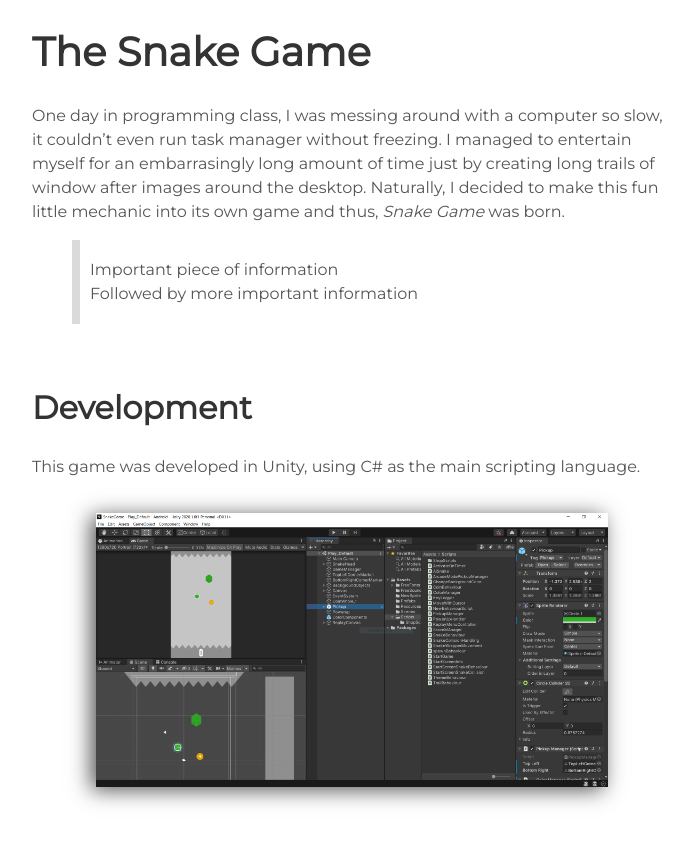
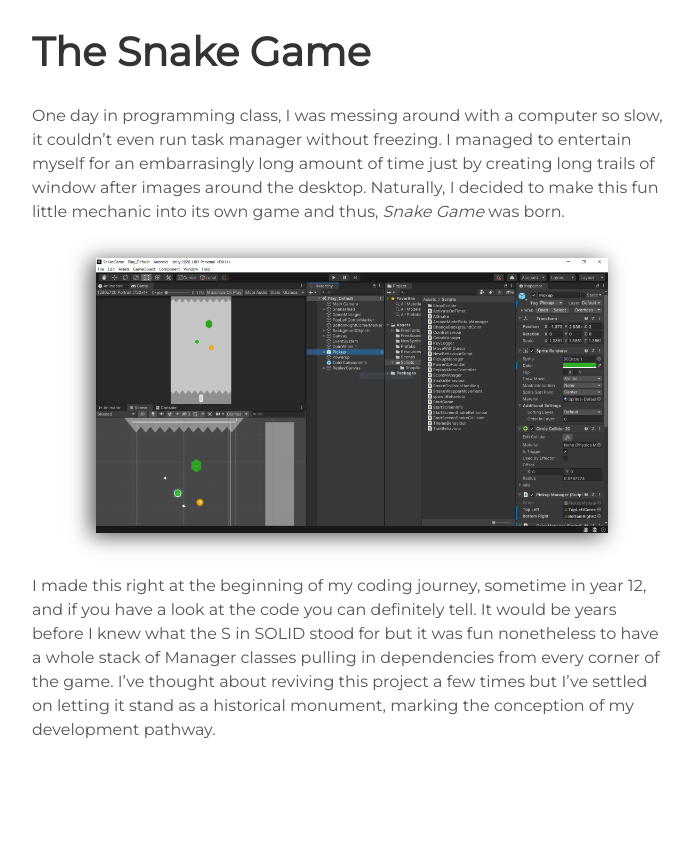
Before and after one commit to ThatRandomCoderNZ/githubPage, a Jekyll site: the page built from _projects/SnakeGame.md, in a window 1280 px wide and 900 px high, scrolled down 746 px. Shown: the top 844 px of the window, without its empty margins (288-981 px from the left). Built offline with Jekyll 4.4.1, drawn with Linux system fonts in a browser that asks for light colours.

Commit message:
added new pages

```diff
--- a/_projects/SnakeGame.md
+++ b/_projects/SnakeGame.md
@@ -13,13 +13,6 @@ The Snake Game
 
 One day in programming class, I was messing around with a computer so slow, it couldn't even run task manager without freezing. I managed to entertain myself for an embarrasingly long amount of time just by creating long trails of window after images around the desktop. Naturally, I decided to make this fun little mechanic into its own game and thus, *Snake Game* was born.
 
->Important piece of information
->Followed by more important information
+![Snake Screenshot](../assets/img/SnakeGameEditor.PNG)
 
-
-Development
----
-
-This game was developed in Unity, using C# as the main scripting language.
-
-![Snake Screenshot](../assets/img/SnakeGameEditor.PNG)
+I made this right at the beginning of my coding journey, sometime in year 12, and if you have a look at the code you can definitely tell. It would be years before I knew what the S in SOLID stood for but it was fun nonetheless to have a whole stack of Manager classes pulling in dependencies from every corner of the game. I’ve thought about reviving this project a few times but I’ve settled on letting it stand as a historical monument, marking the conception of my development pathway.
```
Also changed, not shown: _projects/HelloWorld.md (+9 -0 lines), _projects/KiwiJam.md (added, +18 -0 lines), _projects/P4P.md (added, +19 -0 lines).
